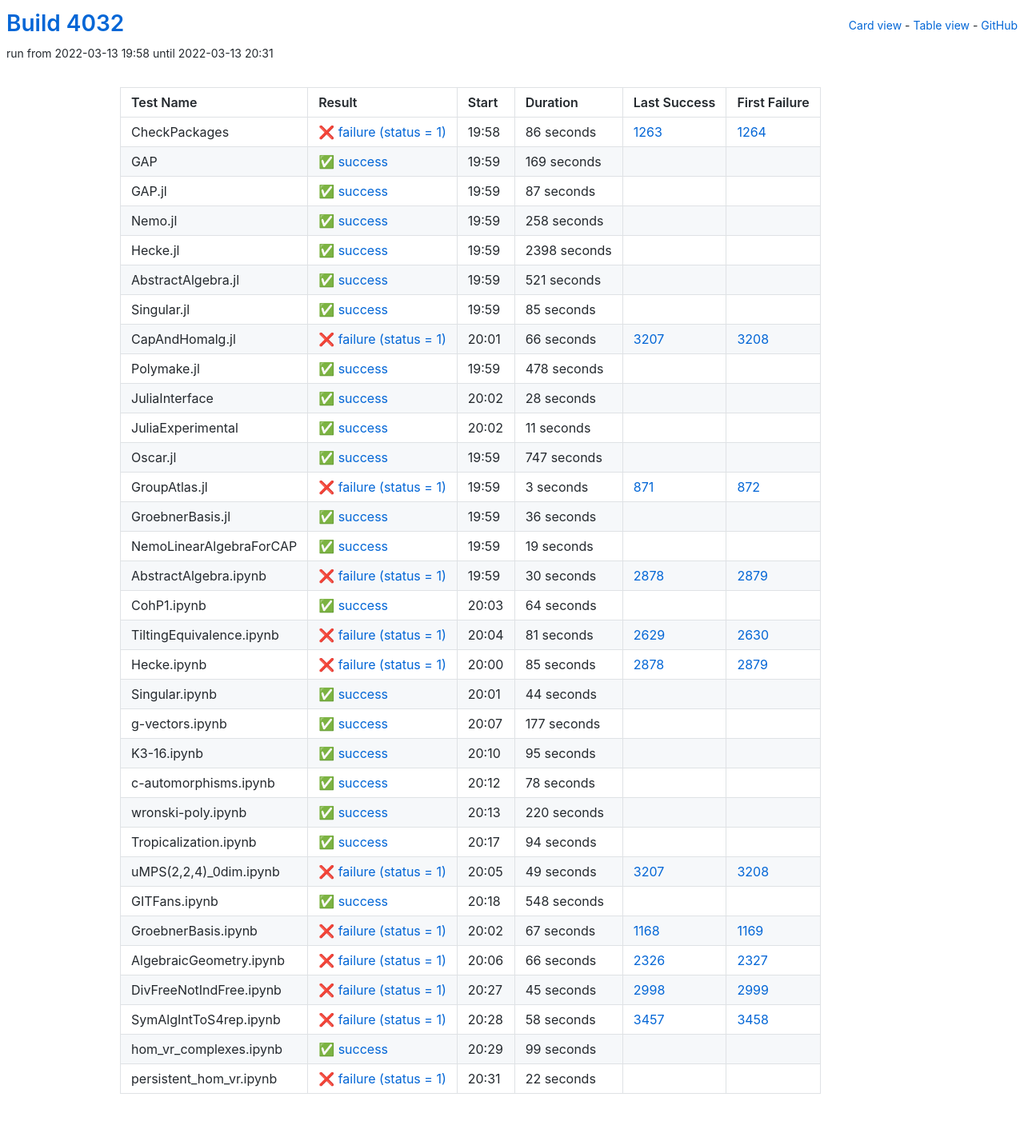
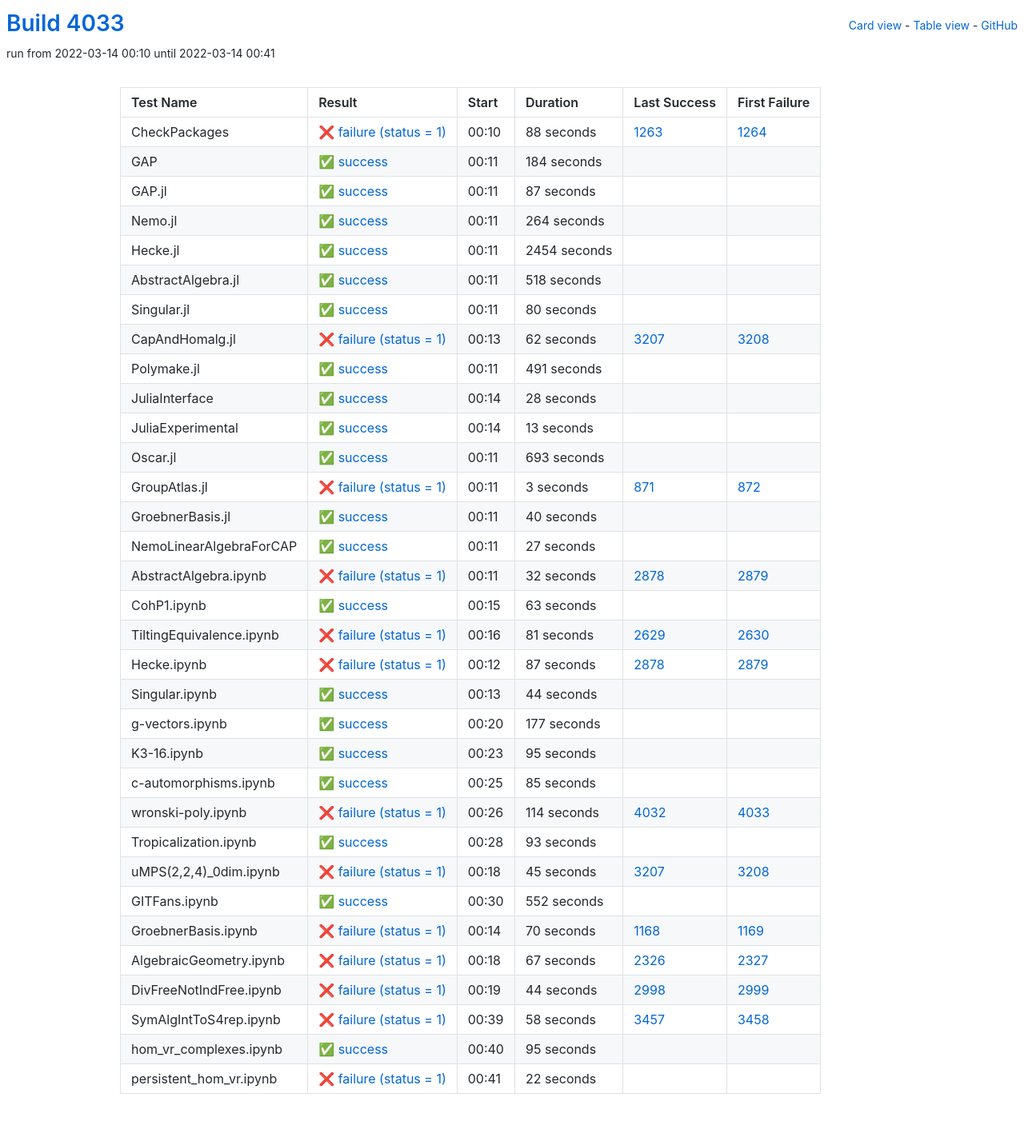
Before and after one commit to oscar-system/oscar-ci-status-stable, a Jekyll site: the page built from table.html, in a window 1280 px wide. Shown: the whole page at 80% size. Built offline with Jekyll 4.4.1, drawn with Linux system fonts in a browser that asks for light colours.

Commit message:
Build #4033

```diff
--- a/_data/ci.yml
+++ b/_data/ci.yml
@@ -1,6 +1,6 @@
 ---
-build: 4032
-build_url: https://oscarci.mathematik.uni-kl.de/job/oscar-stable/4032/
+build: 4033
+build_url: https://oscarci.mathematik.uni-kl.de/job/oscar-stable/4033/
 job: oscar-stable
 organization: oscar-system
 repo: oscar-ci-status-stable
@@ -8,32 +8,32 @@ repourl: https://github.com/oscar-system/oscar-ci-status-stable
 tests:
 - name: CheckPackages
   id: checkpackages
-  log: https://oscarci.mathematik.uni-kl.de/job/oscar-stable/4032/artifact/logs/build-4032/CheckPackages.log
-  start: 2022-03-13 19:58
+  log: https://oscarci.mathematik.uni-kl.de/job/oscar-stable/4033/artifact/logs/build-4033/CheckPackages.log
+  start: 2022-03-14 00:10
   success: false
   exitcode: 1
   status: failure
-  duration: 86
+  duration: 88
   last_success: 1263
   last_success_url: https://oscarci.mathematik.uni-kl.de/job/oscar-stable/1263/
   first_failure: 1264
   first_failure_url: https://oscarci.mathematik.uni-kl.de/job/oscar-stable/1264/
 - name: GAP
   id: gap
-  log: https://oscarci.mathematik.uni-kl.de/job/oscar-stable/4032/artifact/logs/build-4032/GAP.log
-  start: 2022-03-13 19:59
+  log: https://oscarci.mathematik.uni-kl.de/job/oscar-stable/4033/artifact/logs/build-4033/GAP.log
+  start: 2022-03-14 00:11
   success: true
   exitcode: 0
   status: success
-  duration: 169
+  duration: 184
   last_success: false
   last_success_url:
   first_failure: false
   first_failure_url:
 - name: GAP.jl
   id: gap-jl
-  log: https://oscarci.mathematik.uni-kl.de/job/oscar-stable/4032/artifact/logs/build-4032/GAP.jl.log
-  start: 2022-03-13 19:59
+  log: https://oscarci.mathematik.uni-kl.de/job/oscar-stable/4033/artifact/logs/build-4033/GAP.jl.log
+  start: 2022-03-14 00:11
   success: true
   exitcode: 0
   status: success
@@ -44,80 +44,80 @@ tests:
   first_failure_url:
 - name: Nemo.jl
   id: nemo-jl
-  log: https://oscarci.mathematik.uni-kl.de/job/oscar-stable/4032/artifact/logs/build-4032/Nemo.jl.log
-  start: 2022-03-13 19:59
+  log: https://oscarci.mathematik.uni-kl.de/job/oscar-stable/4033/artifact/logs/build-4033/Nemo.jl.log
+  start: 2022-03-14 00:11
   success: true
   exitcode: 0
   status: success
-  duration: 258
+  duration: 264
   last_success: false
   last_success_url:
   first_failure: false
   first_failure_url:
 - name: Hecke.jl
   id: hecke-jl
-  log: https://oscarci.mathematik.uni-kl.de/job/oscar-stable/4032/artifact/logs/build-4032/Hecke.jl.log
-  start: 2022-03-13 19:59
+  log: https://oscarci.mathematik.uni-kl.de/job/oscar-stable/4033/artifact/logs/build-4033/Hecke.jl.log
+  start: 2022-03-14 00:11
   success: true
   exitcode: 0
   status: success
-  duration: 2398
+  duration: 2454
   last_success: false
   last_success_url:
   first_failure: false
   first_failure_url:
 - name: AbstractAlgebra.jl
   id: abstractalgebra-jl
-  log: https://oscarci.mathematik.uni-kl.de/job/oscar-stable/4032/artifact/logs/build-4032/AbstractAlgebra.jl.log
-  start: 2022-03-13 19:59
+  log: https://oscarci.mathematik.uni-kl.de/job/oscar-stable/4033/artifact/logs/build-4033/AbstractAlgebra.jl.log
+  start: 2022-03-14 00:11
   success: true
   exitcode: 0
   status: success
-  duration: 521
+  duration: 518
   last_success: false
   last_success_url:
   first_failure: false
   first_failure_url:
 - name: Singular.jl
   id: singular-jl
-  log: https://oscarci.mathematik.uni-kl.de/job/oscar-stable/4032/artifact/logs/build-4032/Singular.jl.log
-  start: 2022-03-13 19:59
+  log: https://oscarci.mathematik.uni-kl.de/job/oscar-stable/4033/artifact/logs/build-4033/Singular.jl.log
+  start: 2022-03-14 00:11
   success: true
   exitcode: 0
   status: success
-  duration: 85
+  duration: 80
   last_success: false
   last_success_url:
   first_failure: false
   first_failure_url:
 - name: CapAndHomalg.jl
   id: capandhomalg-jl
-  log: https://oscarci.mathematik.uni-kl.de/job/oscar-stable/4032/artifact/logs/build-4032/CapAndHomalg.jl.log
-  start: 2022-03-13 20:01
+  log: https://oscarci.mathematik.uni-kl.de/job/oscar-stable/4033/artifact/logs/build-4033/CapAndHomalg.jl.log
+  start: 2022-03-14 00:13
   success: false
   exitcode: 1
   status: failure
-  duration: 66
+  duration: 62
   last_success: 3207
   last_success_url: https://oscarci.mathematik.uni-kl.de/job/oscar-stable/3207/
   first_failure: 3208
   first_failure_url: https://oscarci.mathematik.uni-kl.de/job/oscar-stable/3208/
 - name: Polymake.jl
   id: polymake-jl
-  log: https://oscarci.mathematik.uni-kl.de/job/oscar-stable/4032/artifact/logs/build-4032/Polymake.jl.log
-  start: 2022-03-13 19:59
+  log: https://oscarci.mathematik.uni-kl.de/job/oscar-stable/4033/artifact/logs/build-4033/Polymake.jl.log
+  start: 2022-03-14 00:11
   success: true
   exitcode: 0
   status: success
-  duration: 478
+  duration: 491
   last_success: false
   last_success_url:
   first_failure: false
   first_failure_url:
 - name: JuliaInterface
   id: juliainterface
-  log: https://oscarci.mathematik.uni-kl.de/job/oscar-stable/4032/artifact/logs/build-4032/JuliaInterface.log
-  start: 2022-03-13 20:02
+  log: https://oscarci.mathematik.uni-kl.de/job/oscar-stable/4033/artifact/logs/build-4033/JuliaInterface.log
+  start: 2022-03-14 00:14
   success: true
   exitcode: 0
   status: success
@@ -128,32 +128,32 @@ tests:
   first_failure_url:
 - name: JuliaExperimental
   id: juliaexperimental
-  log: https://oscarci.mathematik.uni-kl.de/job/oscar-stable/4032/artifact/logs/build-4032/JuliaExperimental.log
-  start: 2022-03-13 20:02
+  log: https://oscarci.mathematik.uni-kl.de/job/oscar-stable/4033/artifact/logs/build-4033/JuliaExperimental.log
+  start: 2022-03-14 00:14
   success: true
   exitcode: 0
   status: success
-  duration: 11
+  duration: 13
   last_success: false
   last_success_url:
   first_failure: false
   first_failure_url:
 - name: Oscar.jl
   id: oscar-jl
-  log: https://oscarci.mathematik.uni-kl.de/job/oscar-stable/4032/artifact/logs/build-4032/Oscar.jl.log
-  start: 2022-03-13 19:59
+  log: https://oscarci.mathematik.uni-kl.de/job/oscar-stable/4033/artifact/logs/build-4033/Oscar.jl.log
+  start: 2022-03-14 00:11
   success: true
   exitcode: 0
   status: success
-  duration: 747
+  duration: 693
   last_success: false
   last_success_url:
   first_failure: false
   first_failure_url:
 - name: GroupAtlas.jl
   id: groupatlas-jl
-  log: https://oscarci.mathematik.uni-kl.de/job/oscar-stable/4032/artifact/logs/build-4032/GroupAtlas.jl.log
-  start: 2022-03-13 19:59
+  log: https://oscarci.mathematik.uni-kl.de/job/oscar-stable/4033/artifact/logs/build-4033/GroupAtlas.jl.log
+  start: 2022-03-14 00:11
   success: false
   exitcode: 1
   status: failure
@@ -164,56 +164,56 @@ tests:
   first_failure_url: https://oscarci.mathematik.uni-kl.de/job/oscar-stable/872/
 - name: GroebnerBasis.jl
   id: groebnerbasis-jl
-  log: https://oscarci.mathematik.uni-kl.de/job/oscar-stable/4032/artifact/logs/build-4032/GroebnerBasis.jl.log
-  start: 2022-03-13 19:59
+  log: https://oscarci.mathematik.uni-kl.de/job/oscar-stable/4033/artifact/logs/build-4033/GroebnerBasis.jl.log
+  start: 2022-03-14 00:11
   success: true
   exitcode: 0
   status: success
-  duration: 36
+  duration: 40
   last_success: false
   last_success_url:
   first_failure: false
   first_failure_url:
 - name: NemoLinearAlgebraForCAP
   id: nemolinearalgebraforcap
-  log: https://oscarci.mathematik.uni-kl.de/job/oscar-stable/4032/artifact/logs/build-4032/NemoLinearAlgebraForCAP.log
-  start: 2022-03-13 19:59
+  log: https://oscarci.mathematik.uni-kl.de/job/oscar-stable/4033/artifact/logs/build-4033/NemoLinearAlgebraForCAP.log
+  start: 2022-03-14 00:11
   success: true
   exitcode: 0
   status: success
-  duration: 19
+  duration: 27
   last_success: false
   last_success_url:
   first_failure: false
   first_failure_url:
 - name: AbstractAlgebra.ipynb
   id: abstractalgebra-ipynb
-  log: https://oscarci.mathematik.uni-kl.de/job/oscar-stable/4032/artifact/logs/build-4032/AbstractAlgebra.ipynb.log
-  start: 2022-03-13 19:59
+  log: https://oscarci.mathematik.uni-kl.de/job/oscar-stable/4033/artifact/logs/build-4033/AbstractAlgebra.ipynb.log
+  start: 2022-03-14 00:11
   success: false
   exitcode: 1
   status: failure
-  duration: 30
+  duration: 32
   last_success: 2878
   last_success_url: https://oscarci.mathematik.uni-kl.de/job/oscar-stable/2878/
   first_failure: 2879
   first_failure_url: https://oscarci.mathematik.uni-kl.de/job/oscar-stable/2879/
 - name: CohP1.ipynb
   id: cohp1-ipynb
-  log: https://oscarci.mathematik.uni-kl.de/job/oscar-stable/4032/artifact/logs/build-4032/CohP1.ipynb.log
-  start: 2022-03-13 20:03
+  log: https://oscarci.mathematik.uni-kl.de/job/oscar-stable/4033/artifact/logs/build-4033/CohP1.ipynb.log
+  start: 2022-03-14 00:15
   success: true
   exitcode: 0
   status: success
-  duration: 64
+  duration: 63
   last_success: false
   last_success_url:
   first_failure: false
   first_failure_url:
 - name: TiltingEquivalence.ipynb
   id: tiltingequivalence-ipynb
-  log: https://oscarci.mathematik.uni-kl.de/job/oscar-stable/4032/artifact/logs/build-4032/TiltingEquivalence.ipynb.log
-  start: 2022-03-13 20:04
+  log: https://oscarci.mathematik.uni-kl.de/job/oscar-stable/4033/artifact/logs/build-4033/TiltingEquivalence.ipynb.log
+  start: 2022-03-14 00:16
   success: false
   exitcode: 1
   status: failure
@@ -224,20 +224,20 @@ tests:
   first_failure_url: https://oscarci.mathematik.uni-kl.de/job/oscar-stable/2630/
 - name: Hecke.ipynb
   id: hecke-ipynb
-  log: https://oscarci.mathematik.uni-kl.de/job/oscar-stable/4032/artifact/logs/build-4032/Hecke.ipynb.log
-  start: 2022-03-13 20:00
+  log: https://oscarci.mathematik.uni-kl.de/job/oscar-stable/4033/artifact/logs/build-4033/Hecke.ipynb.log
+  start: 2022-03-14 00:12
   success: false
   exitcode: 1
   status: failure
-  duration: 85
+  duration: 87
   last_success: 2878
   last_success_url: https://oscarci.mathematik.uni-kl.de/job/oscar-stable/2878/
   first_failure: 2879
   first_failure_url: https://oscarci.mathematik.uni-kl.de/job/oscar-stable/2879/
 - name: Singular.ipynb
   id: singular-ipynb
-  log: https://oscarci.mathematik.uni-kl.de/job/oscar-stable/4032/artifact/logs/build-4032/Singular.ipynb.log
-  start: 2022-03-13 20:01
+  log: https://oscarci.mathematik.uni-kl.de/job/oscar-stable/4033/artifact/logs/build-4033/Singular.ipynb.log
+  start: 2022-03-14 00:13
   success: true
   exitcode: 0
   status: success
@@ -248,8 +248,8 @@ tests:
   first_failure_url:
 - name: g-vectors.ipynb
   id: g-vectors-ipynb
-  log: https://oscarci.mathematik.uni-kl.de/job/oscar-stable/4032/artifact/logs/build-4032/g-vectors.ipynb.log
-  start: 2022-03-13 20:07
+  log: https://oscarci.mathematik.uni-kl.de/job/oscar-stable/4033/artifact/logs/build-4033/g-vectors.ipynb.log
+  start: 2022-03-14 00:20
   success: true
   exitcode: 0
   status: success
@@ -260,8 +260,8 @@ tests:
   first_failure_url:
 - name: K3-16.ipynb
   id: k3-16-ipynb
-  log: https://oscarci.mathematik.uni-kl.de/job/oscar-stable/4032/artifact/logs/build-4032/K3-16.ipynb.log
-  start: 2022-03-13 20:10
+  log: https://oscarci.mathematik.uni-kl.de/job/oscar-stable/4033/artifact/logs/build-4033/K3-16.ipynb.log
+  start: 2022-03-14 00:23
   success: true
   exitcode: 0
   status: success
@@ -272,104 +272,104 @@ tests:
   first_failure_url:
 - name: c-automorphisms.ipynb
   id: c-automorphisms-ipynb
-  log: https://oscarci.mathematik.uni-kl.de/job/oscar-stable/4032/artifact/logs/build-4032/c-automorphisms.ipynb.log
-  start: 2022-03-13 20:12
+  log: https://oscarci.mathematik.uni-kl.de/job/oscar-stable/4033/artifact/logs/build-4033/c-automorphisms.ipynb.log
+  start: 2022-03-14 00:25
   success: true
   exitcode: 0
   status: success
-  duration: 78
+  duration: 85
   last_success: false
   last_success_url:
   first_failure: false
   first_failure_url:
 - name: wronski-poly.ipynb
   id: wronski-poly-ipynb
-  log: https://oscarci.mathematik.uni-kl.de/job/oscar-stable/4032/artifact/logs/build-4032/wronski-poly.ipynb.log
-  start: 2022-03-13 20:13
+  log: https://oscarci.mathematik.uni-kl.de/job/oscar-stable/4033/artifact/logs/build-4033/wronski-poly.ipynb.log
+  start: 2022-03-14 00:26
+  success: false
+  exitcode: 1
+  status: failure
+  duration: 114
+  last_success: 4032
+  last_success_url: https://oscarci.mathematik.uni-kl.de/job/oscar-stable/4032/
+  first_failure: 4033
+  first_failure_url: https://oscarci.mathematik.uni-kl.de/job/oscar-stable/4033/
+- name: Tropicalization.ipynb
+  id: tropicalization-ipynb
+  log: https://oscarci.mathematik.uni-kl.de/job/oscar-stable/4033/artifact/logs/build-4033/Tropicalization.ipynb.log
+  start: 2022-03-14 00:28
   success: true
   exitcode: 0
   status: success
-  duration: 220
-  last_success: false
-  last_success_url:
-  first_failure: false
-  first_failure_url:
-- name: Tropicalization.ipynb
-  id: tropicalization-ipynb
-  log: https://oscarci.mathematik.uni-kl.de/job/oscar-stable/4032/artifact/logs/build-4032/Tropicalization.ipynb.log
-  start: 2022-03-13 20:17
-  success: true
-  exitcode: 0
-  status: success
-  duration: 94
+  duration: 93
   last_success: false
   last_success_url:
   first_failure: false
   first_failure_url:
 - name: uMPS(2,2,4)_0dim.ipynb
   id: umps-2-2-4-0dim-ipynb
-  log: https://oscarci.mathematik.uni-kl.de/job/oscar-stable/4032/artifact/logs/build-4032/uMPS-2-2-4-_0dim.ipynb.log
-  start: 2022-03-13 20:05
+  log: https://oscarci.mathematik.uni-kl.de/job/oscar-stable/4033/artifact/logs/build-4033/uMPS-2-2-4-_0dim.ipynb.log
+  start: 2022-03-14 00:18
   success: false
   exitcode: 1
   status: failure
-  duration: 49
+  duration: 45
   last_success: 3207
   last_success_url: https://oscarci.mathematik.uni-kl.de/job/oscar-stable/3207/
   first_failure: 3208
   first_failure_url: https://oscarci.mathematik.uni-kl.de/job/oscar-stable/3208/
 - name: GITFans.ipynb
   id: gitfans-ipynb
-  log: https://oscarci.mathematik.uni-kl.de/job/oscar-stable/4032/artifact/logs/build-4032/GITFans.ipynb.log
-  start: 2022-03-13 20:18
+  log: https://oscarci.mathematik.uni-kl.de/job/oscar-stable/4033/artifact/logs/build-4033/GITFans.ipynb.log
+  start: 2022-03-14 00:30
   success: true
   exitcode: 0
   status: success
-  duration: 548
+  duration: 552
   last_success: false
   last_success_url:
   first_failure: false
   first_failure_url:
 - name: GroebnerBasis.ipynb
   id: groebnerbasis-ipynb
-  log: https://oscarci.mathematik.uni-kl.de/job/oscar-stable/4032/artifact/logs/build-4032/GroebnerBasis.ipynb.log
-  start: 2022-03-13 20:02
+  log: https://oscarci.mathematik.uni-kl.de/job/oscar-stable/4033/artifact/logs/build-4033/GroebnerBasis.ipynb.log
+  start: 2022-03-14 00:14
   success: false
   exitcode: 1
   status: failure
-  duration: 67
+  duration: 70
   last_success: 1168
   last_success_url: https://oscarci.mathematik.uni-kl.de/job/oscar-stable/1168/
   first_failure: 1169
   first_failure_url: https://oscarci.mathematik.uni-kl.de/job/oscar-stable/1169/
 - name: AlgebraicGeometry.ipynb
   id: algebraicgeometry-ipynb
-  log: https://oscarci.mathematik.uni-kl.de/job/oscar-stable/4032/artifact/logs/build-4032/AlgebraicGeometry.ipynb.log
-  start: 2022-03-13 20:06
+  log: https://oscarci.mathematik.uni-kl.de/job/oscar-stable/4033/artifact/logs/build-4033/AlgebraicGeometry.ipynb.log
+  start: 2022-03-14 00:18
   success: false
   exitcode: 1
   status: failure
-  duration: 66
+  duration: 67
   last_success: 2326
   last_success_url: https://oscarci.mathematik.uni-kl.de/job/oscar-stable/2326/
   first_failure: 2327
   first_failure_url: https://oscarci.mathematik.uni-kl.de/job/oscar-stable/2327/
 - name: DivFreeNotIndFree.ipynb
   id: divfreenotindfree-ipynb
-  log: https://oscarci.mathematik.uni-kl.de/job/oscar-stable/4032/artifact/logs/build-4032/DivFreeNotIndFree.ipynb.log
-  start: 2022-03-13 20:27
+  log: https://oscarci.mathematik.uni-kl.de/job/oscar-stable/4033/artifact/logs/build-4033/DivFreeNotIndFree.ipynb.log
+  start: 2022-03-14 00:19
   success: false
   exitcode: 1
   status: failure
-  duration: 45
+  duration: 44
   last_success: 2998
   last_success_url: https://oscarci.mathematik.uni-kl.de/job/oscar-stable/2998/
   first_failure: 2999
   first_failure_url: https://oscarci.mathematik.uni-kl.de/job/oscar-stable/2999/
 - name: SymAlgIntToS4rep.ipynb
   id: symalginttos4rep-ipynb
-  log: https://oscarci.mathematik.uni-kl.de/job/oscar-stable/4032/artifact/logs/build-4032/SymAlgIntToS4rep.ipynb.log
-  start: 2022-03-13 20:28
+  log: https://oscarci.mathematik.uni-kl.de/job/oscar-stable/4033/artifact/logs/build-4033/SymAlgIntToS4rep.ipynb.log
+  start: 2022-03-14 00:39
   success: false
   exitcode: 1
   status: failure
@@ -380,20 +380,20 @@ tests:
   first_failure_url: https://oscarci.mathematik.uni-kl.de/job/oscar-stable/3458/
 - name: hom_vr_complexes.ipynb
   id: hom-vr-complexes-ipynb
-  log: https://oscarci.mathematik.uni-kl.de/job/oscar-stable/4032/artifact/logs/build-4032/hom_vr_complexes.ipynb.log
-  start: 2022-03-13 20:29
+  log: https://oscarci.mathematik.uni-kl.de/job/oscar-stable/4033/artifact/logs/build-4033/hom_vr_complexes.ipynb.log
+  start: 2022-03-14 00:40
   success: true
   exitcode: 0
   status: success
-  duration: 99
+  duration: 95
   last_success: false
   last_success_url:
   first_failure: false
   first_failure_url:
 - name: persistent_hom_vr.ipynb
   id: persistent-hom-vr-ipynb
-  log: https://oscarci.mathematik.uni-kl.de/job/oscar-stable/4032/artifact/logs/build-4032/persistent_hom_vr.ipynb.log
-  start: 2022-03-13 20:31
+  log: https://oscarci.mathematik.uni-kl.de/job/oscar-stable/4033/artifact/logs/build-4033/persistent_hom_vr.ipynb.log
+  start: 2022-03-14 00:41
   success: false
   exitcode: 1
   status: failure
```
Also changed, not shown: README.md.
